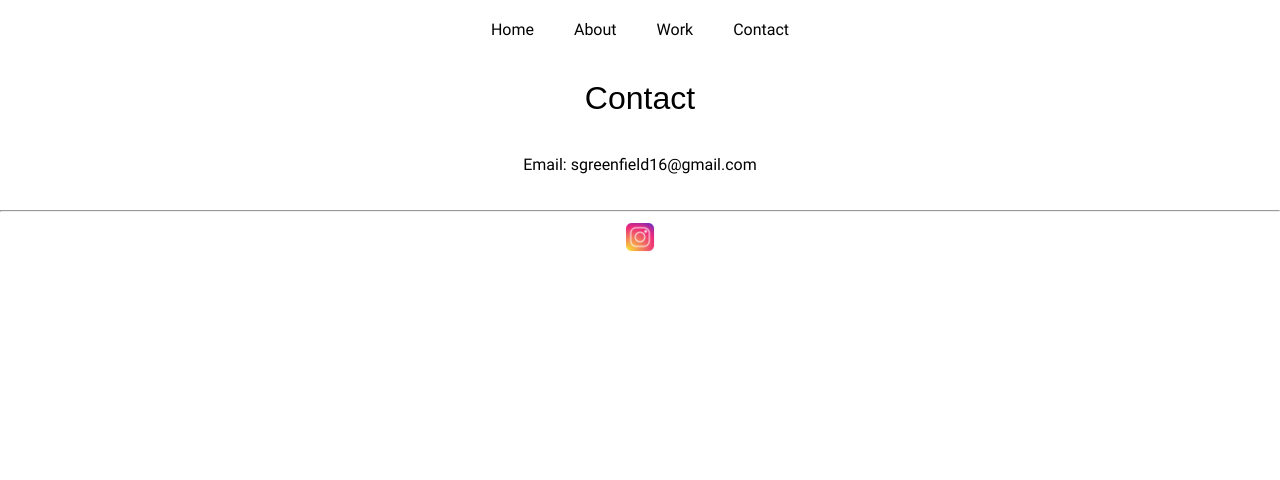
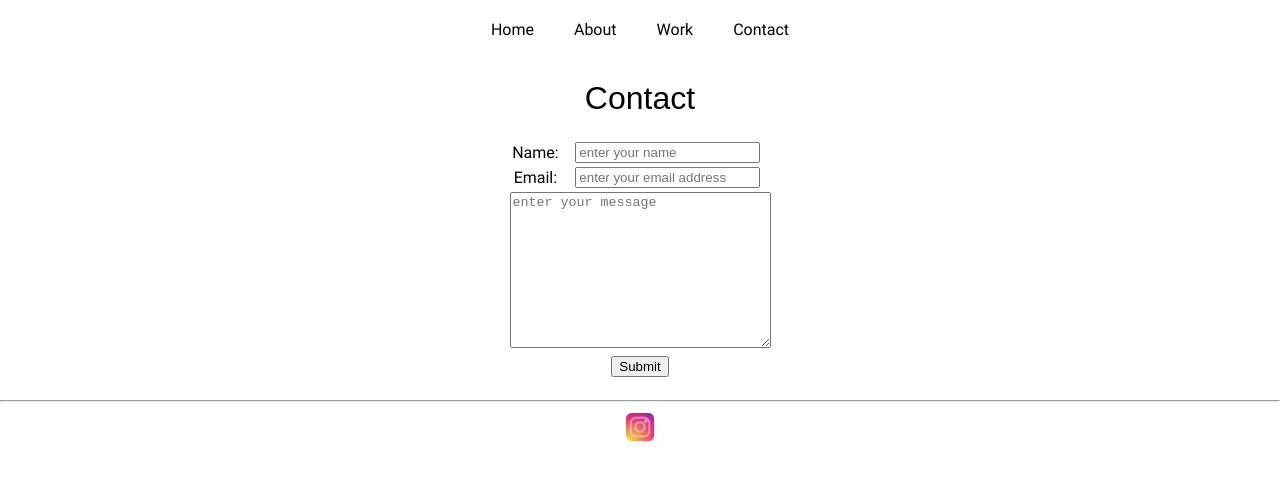
Before and after one commit to SophieGreenfield/SophieGreenfield.github.io, a Jekyll site: the page built from _pages/contact.html, in a window 1280 px wide. Shown: the top 480 px of the page. Built offline with Jekyll 4.4.1, drawn with Linux system fonts in a browser that asks for light colours; some web fonts are replaced.

Commit message:
Add dummy contact form

```diff
--- /dev/null
+++ b/_pages/contact.html
@@ -0,0 +1,37 @@
+---
+layout: default
+---
+
+<h1>Contact</h1>
+
+<form action="NOT YET IMPLEMENTED" method="POST" target="_blank">
+  <table>
+    <tr>
+      <td>
+        Name:
+      </td>
+      <td>
+        <input type="text" name="name" placeholder="enter your name" required>
+      </td>
+    </tr>
+    <tr>
+      <td>
+        Email:
+      </td>
+      <td>
+        <input type="email" name="email" placeholder="enter your email address" required>
+      </td>
+    </tr>
+    <tr>
+      <td colspan="2">
+        <textarea name="message" placeholder="enter your message" required
+                  cols="30" rows="10"></textarea>
+      </td>
+    </tr>
+    <tr>
+      <td colspan="2">
+        <button>Submit</button>
+      </td>
+    </tr>
+  </table>
+</form>
--- a/_pages/contact.md
+++ /dev/null
@@ -1,7 +0,0 @@
----
-layout: default
----
-
-# Contact
-
-Email: sgreenfield16@gmail.com
--- a/_sass/main.scss
+++ b/_sass/main.scss
@@ -47,6 +47,10 @@ h1 {
 
 hr {
   margin: 0px;
+}
+
+form {
+  align-self: center;
 }
 
 
```
